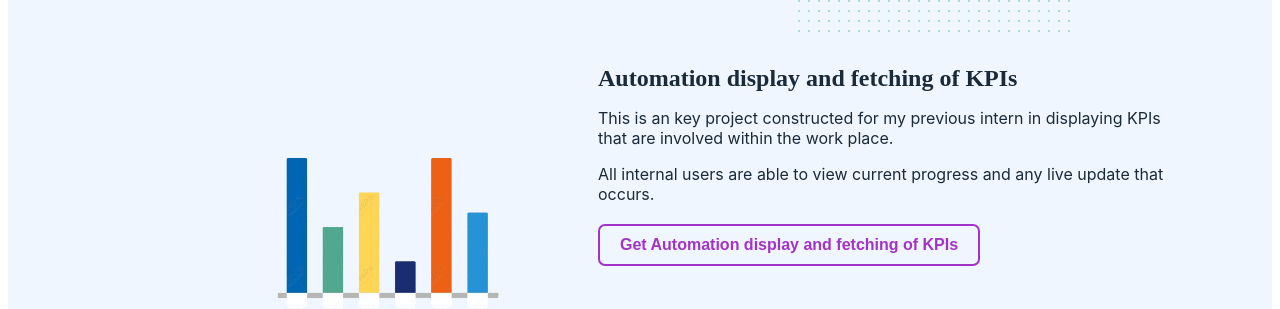
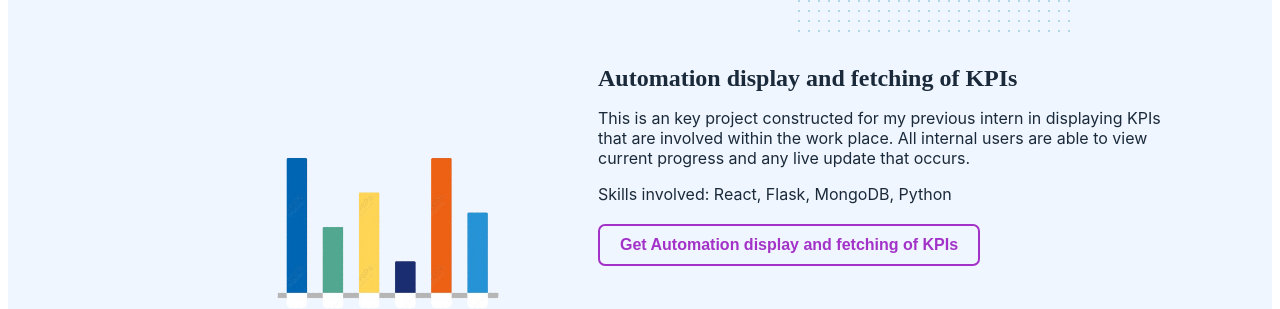
Before and after one commit to ericL0u/Personal_website, a React (Vite) app: page / in a window 1280 px wide. Shown: the part 1294-1603 px from the top of the page. Built offline with nearby package versions, Linux system fonts and the light colour scheme.

Commit message:
Updated Description

```diff
--- a/src/components/Work.jsx
+++ b/src/components/Work.jsx
@@ -27,9 +27,9 @@ function Work() {
     1: {
       title: "Automation display and fetching of KPIs",
       descrip1:
-        "This is an key project constructed for my previous intern in displaying KPIs that are involved within the work place.",
+        "This is an key project constructed for my previous intern in displaying KPIs that are involved within the work place. All internal users are able to view current progress and any live update that occurs. ",
       descrip2:
-        "All internal users are able to view current progress and any live update that occurs.",
+        "Skills involved: React, Flask, MongoDB, Python",
       img: projectImg1,
       imgTitle: "DataVisualization",
     },
```
